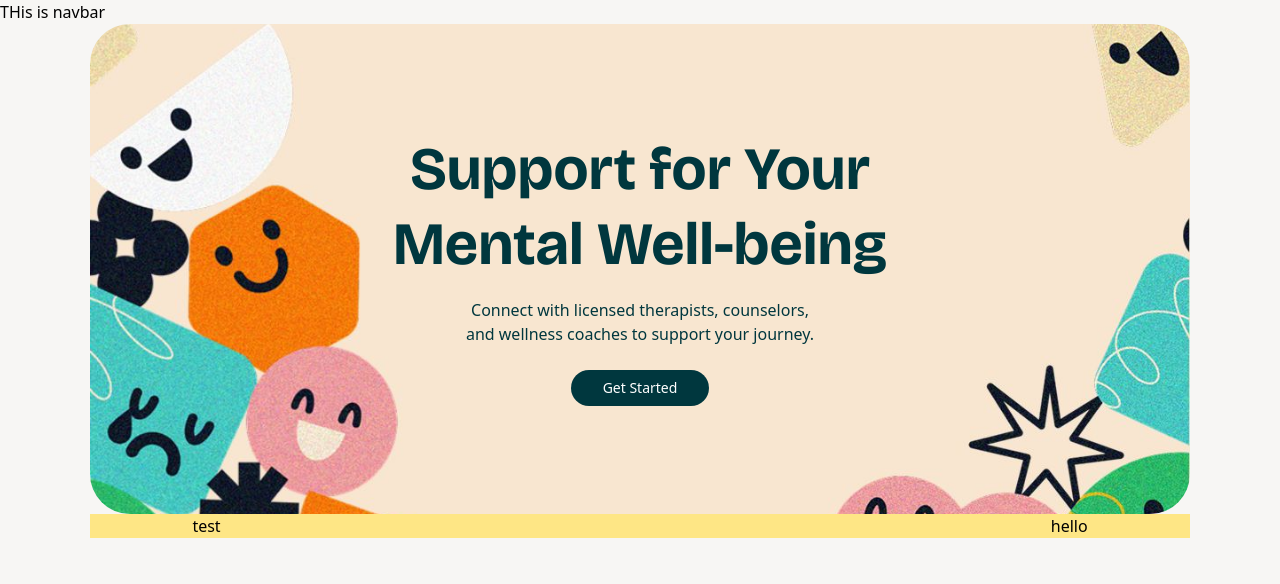
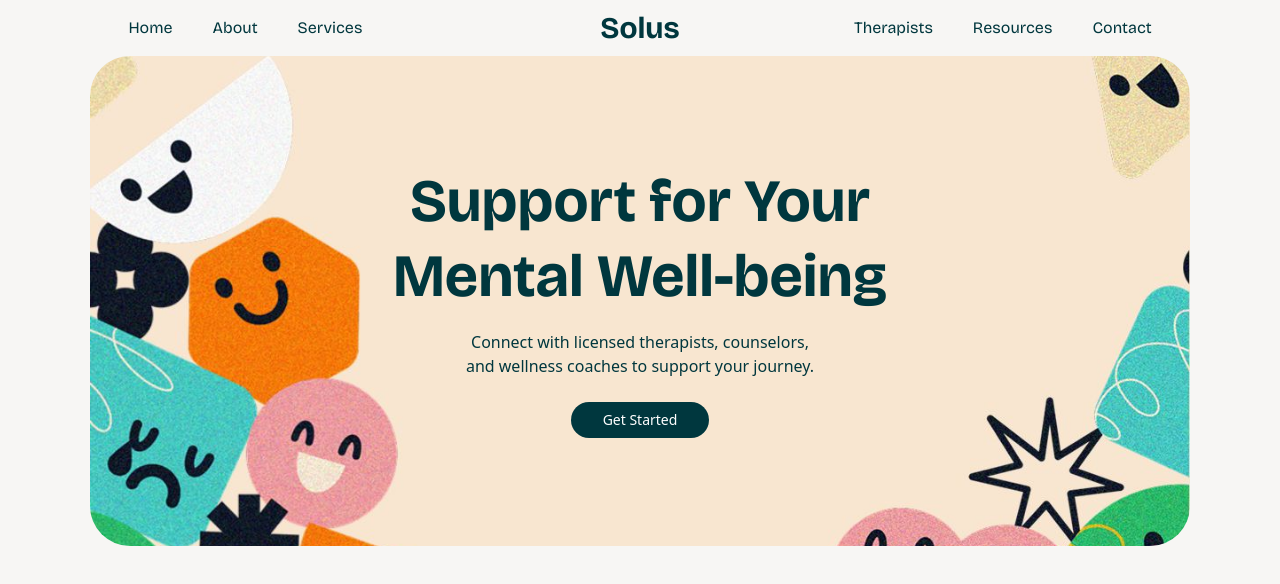
Before and after one commit to sazidhayatkhan/solus, a Next.js app: page / in a window 1280 px wide. Shown: the top 584 px of the page. Built offline with nearby package versions, Linux system fonts and the light colour scheme.

Commit message:
Add Navbar component and integrate it into the layout; remove test elements from HomePageUI

```diff
--- a/src/app/(client)/layout.tsx
+++ b/src/app/(client)/layout.tsx
@@ -1,5 +1,6 @@
 import type { Metadata } from "next";
 import '@/app/globals.css'
+import Navbar from "@/components/layout/Navbar";
 
 export const metadata: Metadata = {
   title: "Create Next App",
@@ -16,7 +17,7 @@ export default function RootLayout({
       <body
         className=""
       >
-        THis is navbar
+        <Navbar/>
         {children}
       </body>
     </html>
--- a/src/app/globals.css
+++ b/src/app/globals.css
@@ -15,6 +15,6 @@ body {
 
 @layer base {
     ._container {
-        @apply max-w-[1100px] mx-auto px-[3%] md:px-[8%];
+        @apply max-w-[1100px] mx-auto px-[3%] md:px-[3%];
     }
 }
--- /dev/null
+++ b/src/components/layout/Navbar.tsx
@@ -0,0 +1,29 @@
+import React from "react";
+import Link from "next/link";
+
+const Navbar = () => {
+  return (
+    <div className="_container hidden relative md:flex justify-between items-center font-brico text-primary py-4">
+      {/* Left Menu */}
+      <div className="flex gap-10 items-center">
+        <Link href="/">Home</Link>
+        <Link href="/about">About</Link>
+        <Link href="/contact">Services</Link>
+      </div>
+
+      {/* Center Title */}
+      <div className="absolute left-1/2 top-1/2 -translate-x-1/2 -translate-y-1/2">
+        <a className="text-3xl font-bold">Solus</a>
+      </div>
+
+      {/* Right Menu */}
+      <div className="flex gap-10 items-center">
+        <Link href="/">Therapists</Link>
+        <Link href="/about">Resources</Link>
+        <Link href="/contact">Contact</Link>
+      </div>
+    </div>
+  );
+};
+
+export default Navbar;
--- a/src/views/page-home/index.tsx
+++ b/src/views/page-home/index.tsx
@@ -7,10 +7,7 @@ const HomePageUI = (props: Props) => {
   return (
     <div className=''>
     <Hero/>
-    <div className='_container flex justify-between items-center bg-amber-200'>
-        <p>test</p>
-        <p>hello</p>
-    </div>
+
     </div>
   )
 }
```
